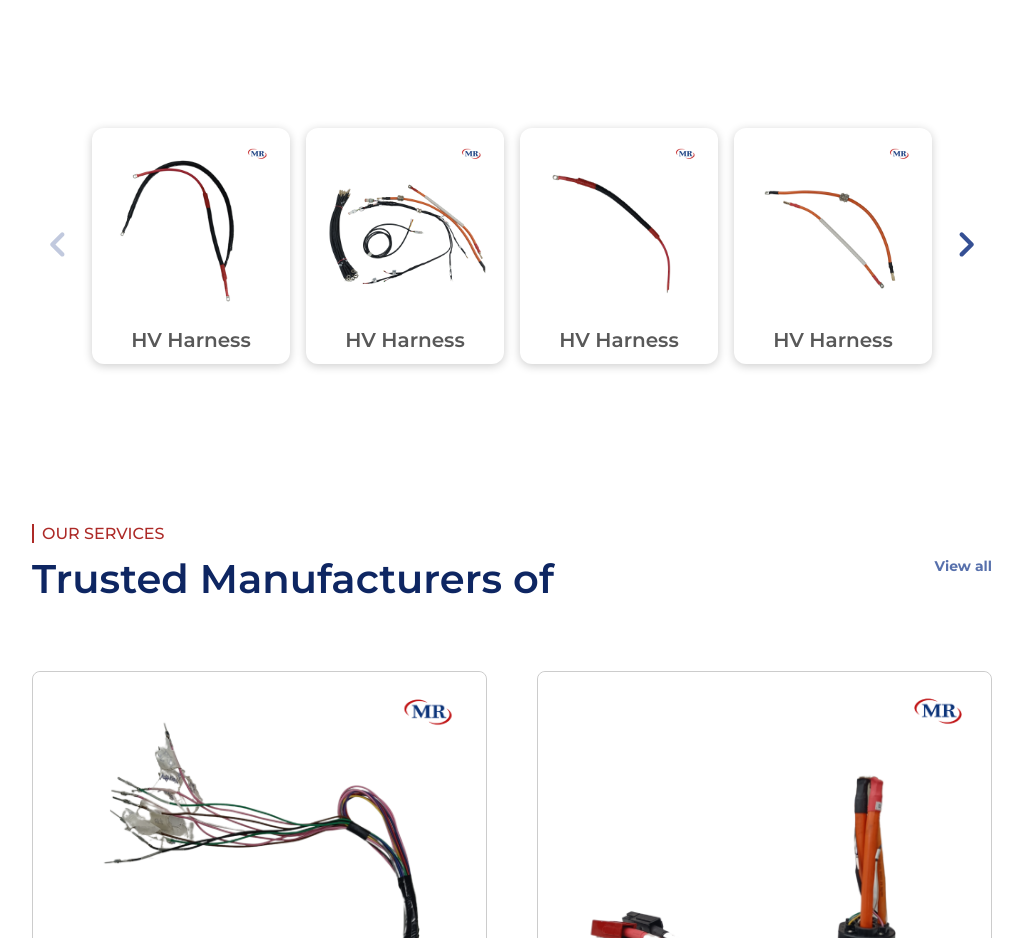
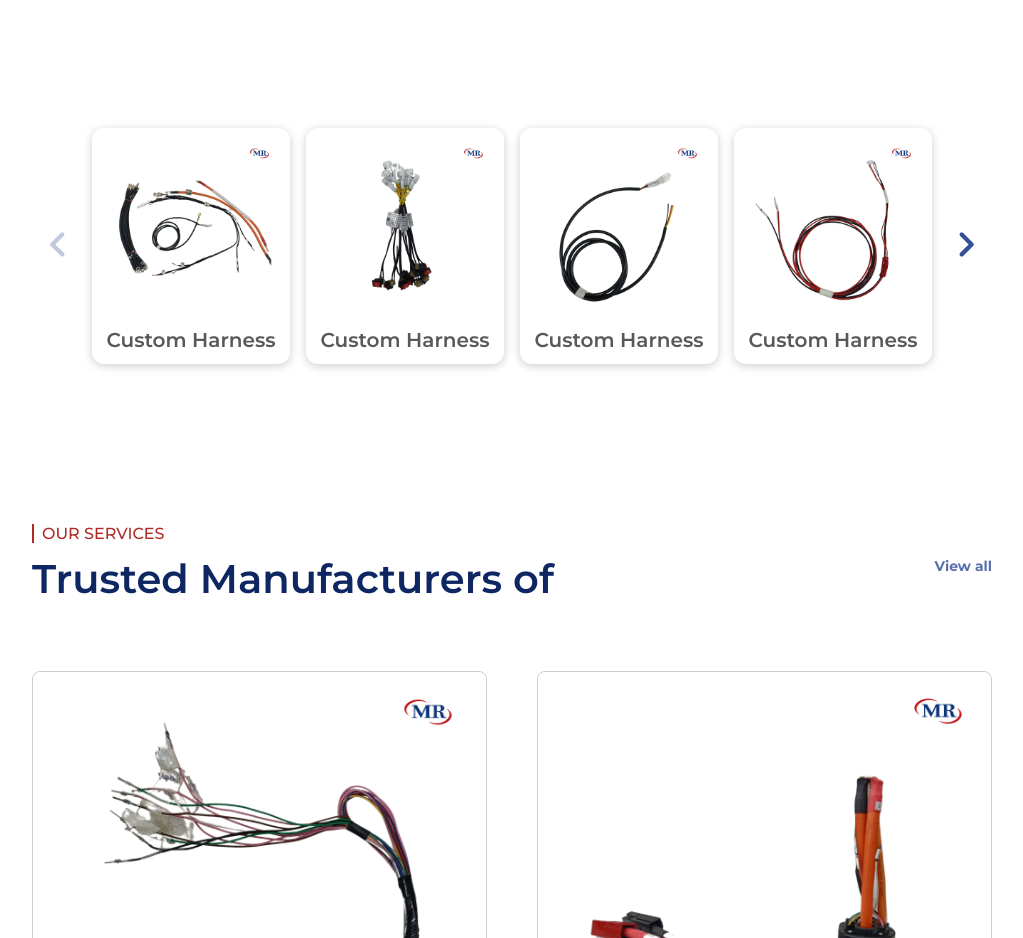
Before and after one commit to Panth1823/MR_Industries, a React (Vite) app: page / in a window 1280 px wide. Shown: the part 2040-2978 px from the top of the page, without its empty margins (128-1151 px from the left). Built offline with nearby package versions, Linux system fonts and the light colour scheme.

Commit message:
update ProductGallery1.jsx

```diff
--- a/src/components/ProductGallery1.jsx
+++ b/src/components/ProductGallery1.jsx
@@ -17,11 +17,6 @@ import Custom_Harness_13_MR_Industries from "../assets/serviceDetails/Custom Har
 const ProductGallery1 = () => {
   const [startIndex, setStartIndex] = useState(0);
   const items = [
-    { img: HV_Harness_05_MR_Industries, text: "HV Harness" },
-    { img: HV_Harness_06_MR_Industries, text: "HV Harness" },
-    { img: HV_Harness_07_MR_Industries, text: "HV Harness" },
-    { img: HV_Harness_08_MR_Industries, text: "HV Harness" },
-    { img: LV_Harness_01_MR_Industries, text: "LV Harness" },
     { img: Custom_Harness_05_MR_Industries, text: "Custom Harness" },
     { img: Custom_Harness_06_MR_Industries, text: "Custom Harness" },
     { img: Custom_Harness_07_MR_Industries, text: "Custom Harness" },
@@ -31,6 +26,11 @@ const ProductGallery1 = () => {
     { img: Custom_Harness_11_MR_Industries, text: "Custom Harness" },
     { img: Custom_Harness_12_MR_Industries, text: "Custom Harness" },
     { img: Custom_Harness_13_MR_Industries, text: "Custom Harness" },
+    { img: HV_Harness_05_MR_Industries, text: "HV Harness" },
+    { img: HV_Harness_06_MR_Industries, text: "HV Harness" },
+    { img: HV_Harness_07_MR_Industries, text: "HV Harness" },
+    { img: HV_Harness_08_MR_Industries, text: "HV Harness" },
+    { img: LV_Harness_01_MR_Industries, text: "LV Harness" },
   ];
 
   const numberOfItems = items.length;
```
